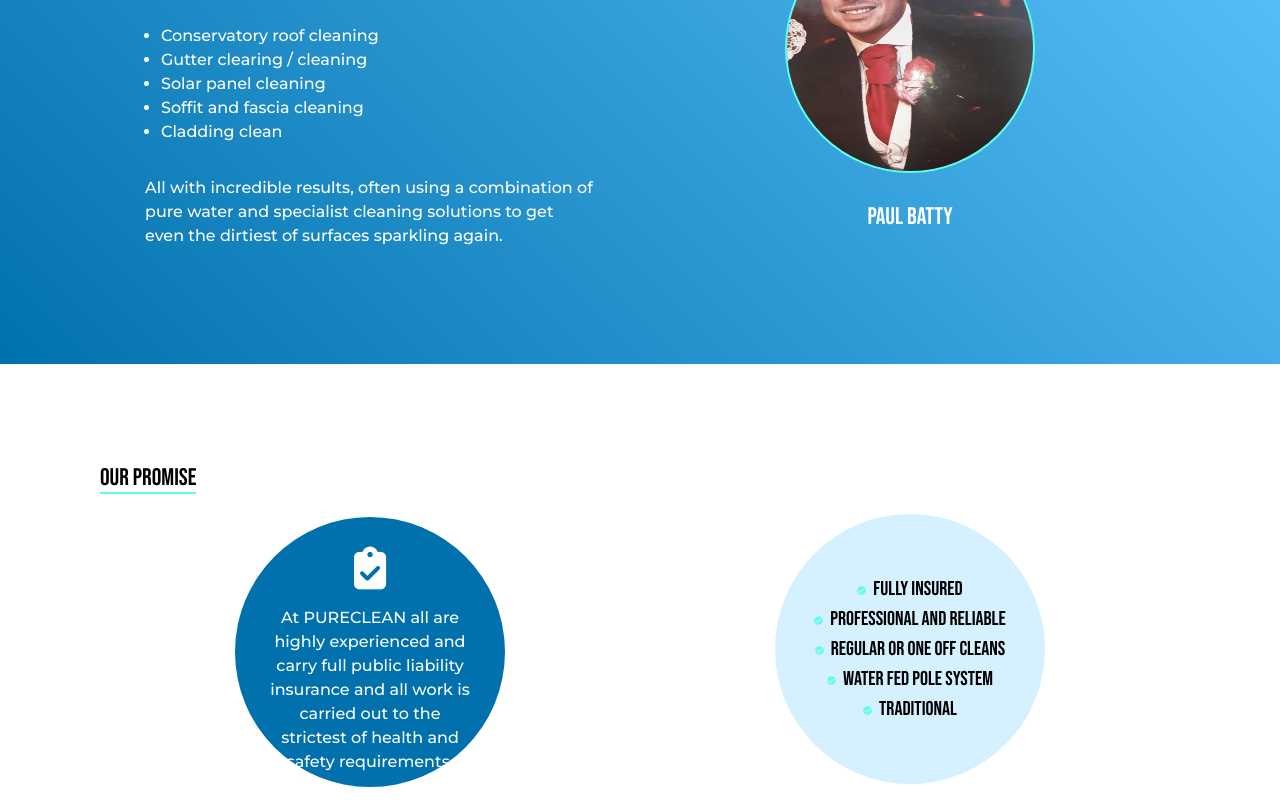
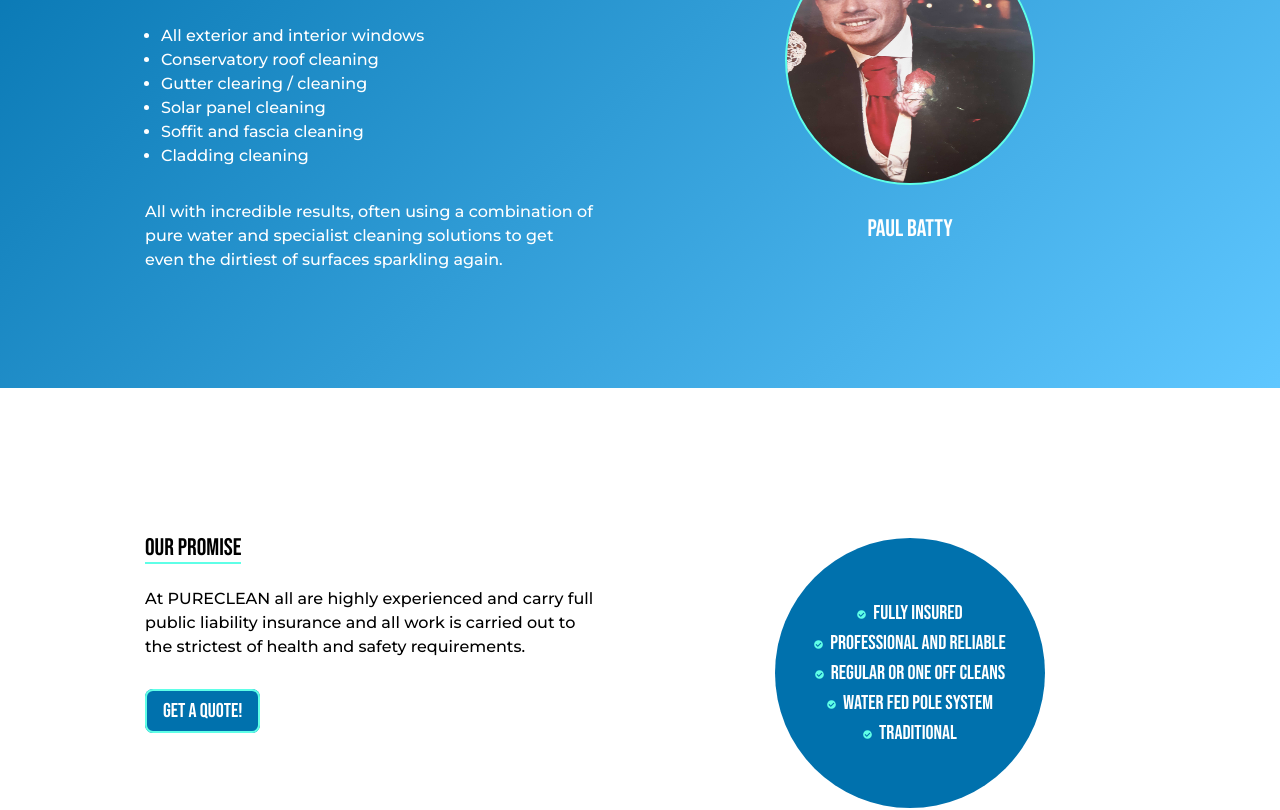
Before and after one commit to simon-a-walton/pure-clean, a React (Create React App) app: page /about in a window 1280 px wide. Shown: the part 1060-1870 px from the top of the page. Built offline with nearby package versions, Linux system fonts and the light colour scheme.

Commit message:
updated the styling of the bottom section of the ABOUT page. have opted for a dark blue background and white text

```diff
--- a/src/pages/About.jsx
+++ b/src/pages/About.jsx
@@ -6,10 +6,11 @@ import Cleaner from "../images/cleaner.jpg";
 import Paul from "../images/Paul.jpg";
 import AboutComponent from "../components/AboutComponent";
 import Check from "../images/check.svg";
+import { buttonStyle } from "../constants/styleRules";
 
 const titleStyle = css({
   textAlign: 'center',
-  background: `linear-gradient(45deg, ${colors.darkBlue}, ${colors.mainBlue})`,
+  background: `linear-gradient(135deg, ${colors.darkBlue}, ${colors.mainBlue})`,
   color: 'white',
   padding: '24px'
 });
@@ -39,7 +40,8 @@ const listStyle = css({
   paddingTop: '60px',
   height: '270px',
   minWidth: '270px',
-  backgroundColor: colors.lightBlue,
+  backgroundColor: colors.darkBlue,
+  color: 'white',
   borderRadius: '50%',
   display: 'inline-block',
   '& li': {
@@ -98,7 +100,7 @@ const About = () => {
             <br />
             <br />
             Attention to detail is important to us whether it is a traditional approach or our sophisticated pure water
-            system both service’s include wiping down frames and sills making sure that the whole window is kept clean.
+            system. Both service’s include wiping down frames and sills making sure that the whole window is kept clean.
             <br />
             <br />
             Our customer’s have found us to be reliable and trustworthy and have been using us for lots of different
@@ -116,21 +118,22 @@ const About = () => {
       </AboutComponent>
       <AboutComponent
         color='white'
-        bgColor='linear-gradient(45deg, #0171AD, #5FC7FF)'
+        bgColor='linear-gradient(135deg, #0171AD, #5FC7FF)'
       >
       <div {...textContainer}>
         <h4 {...headingStyle}>
           <span {...bottomBorder}>OUR EXPERIENCE</span>
         </h4>
         <p>
-          We have great experience in a wide range of exterior cleaning, we tackle: - All exterior and interior windows
+          We have great experience in a wide range of exterior cleaning, we tackle:
         </p>
           <ul className="p-3">
+            <li>All exterior and interior windows</li>
             <li>Conservatory roof cleaning</li>
             <li>Gutter clearing / cleaning</li>
             <li>Solar panel cleaning</li>
             <li>Soffit and fascia cleaning</li>
-            <li>Cladding clean</li>
+            <li>Cladding cleaning</li>
           </ul>
           <p>
             All with incredible results, often using a combination of pure water and specialist cleaning solutions
@@ -157,19 +160,19 @@ const About = () => {
         bgColor='white'
         color='black'
       >
-        <div {...css({'@media(max-width: 992px)':{paddingBottom:'24px'}})}>
+        <div {...textContainer}>
           <h4 {...headingStyle}>
             <span {...bottomBorder}>OUR PROMISE</span>
           </h4>
-          <div {...bottomContainer}>
-            <div>
-              <i className={`fas fa-clipboard-check ${css({fontSize: 'calc(30px + 1vw)', paddingBottom: '16px', color: 'white', '@media(max-width: 992px)':{paddingBottom:'24px'}})}`}/>
-            </div>
-              <p {...css({margin: 'auto 0', color: 'white'})}>
-                At PURECLEAN all are highly experienced and carry full public liability
-                insurance and all work is carried out to the strictest of health and safety requirements.
-              </p>
-          </div>
+          <p {...css({margin: 'auto 0'})}>
+            At PURECLEAN all are highly experienced and carry full public liability
+            insurance and all work is carried out to the strictest of health and safety requirements.
+          </p>
+          <h5 {...css({padding:'40px 0', '@media(max-width: 992px)': {textAlign:'center'}})}>
+            <a href="/contact" {...buttonStyle}>
+              Get a Quote!
+            </a>
+          </h5>
         </div>
         <div {...css({textAlign: 'center', marginTop: '50px','@media(max-width: 992px)':{padding:'24px 0', marginTop: '0'}})}>
           <ul {...listStyle}>
```
